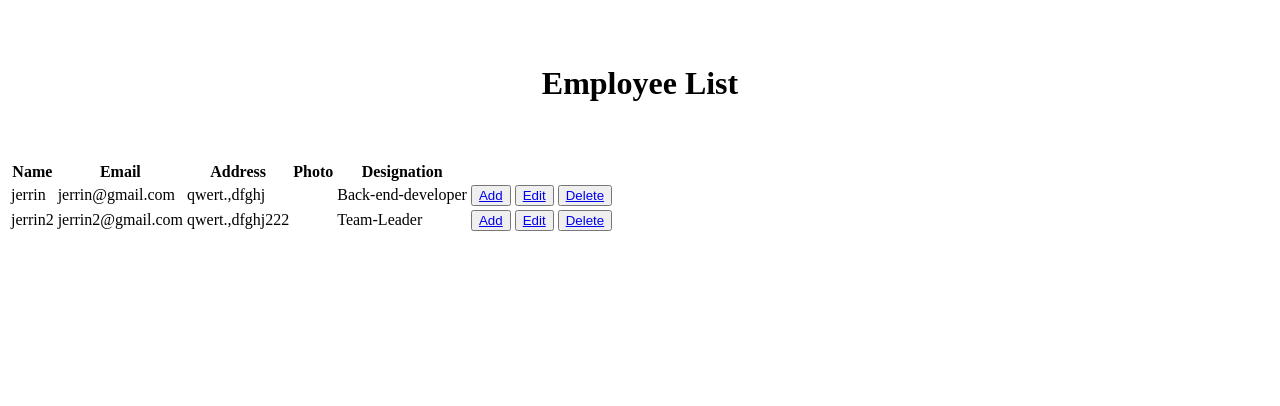
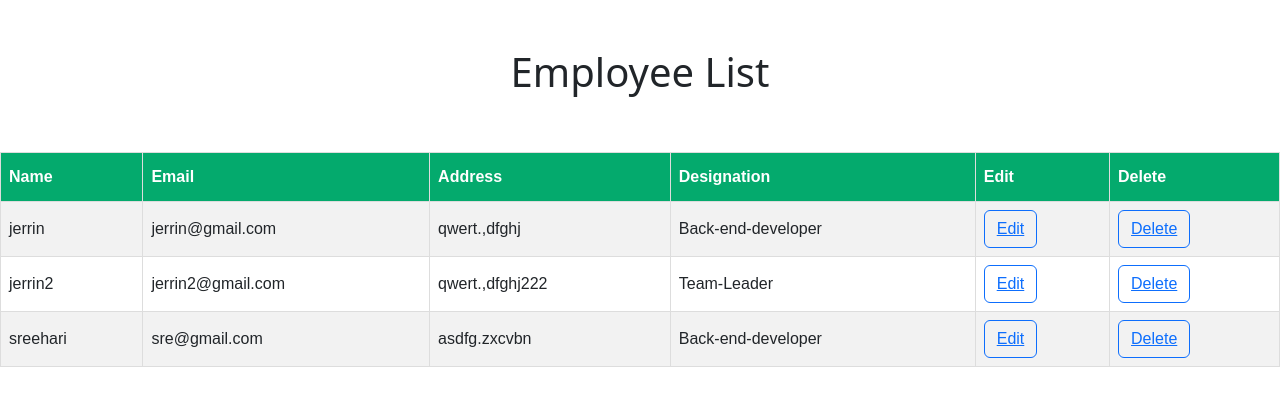
Before and after one commit to normaljerrin/EmployeeAventus, a Django app: page /emp-list in a window 1280 px wide. Shown: the top 406 px of the page. Run offline with Django 4.2, Linux system fonts and the light colour scheme; data comes from the database, SQL or seed files in the repository; some libraries are stand-ins or nearby versions.

Commit message:
first commit

```diff
--- /dev/null
+++ b/employee/emp_details/static/css/taskliststyle.css
@@ -0,0 +1,22 @@
+#Employee {
+  font-family: Arial, Helvetica, sans-serif;
+  border-collapse: collapse;
+  width: 100%;
+}
+
+#Employee td, #Employee th {
+  border: 1px solid #ddd;
+  padding: 8px;
+}
+
+#Employee tr:nth-child(even){background-color: #f2f2f2;}
+
+#Employee tr:hover {background-color: #ddd;}
+
+#Employee th {
+  padding-top: 12px;
+  padding-bottom: 12px;
+  text-align: left;
+  background-color: #04AA6D;
+  color: white;
+}
--- a/employee/emp_details/templates/emp_list.html
+++ b/employee/emp_details/templates/emp_list.html
@@ -7,20 +7,26 @@
     <script src="https://code.jquery.com/jquery-3.6.0.min.js"></script>
     <script type="text/javascript" src="https://cdn.datatables.net/1.10.25/js/jquery.dataTables.min.js"></script>
     <meta charset="UTF-8">
+    <link href="https://cdn.jsdelivr.net/npm/bootstrap@5.3.0-alpha2/dist/css/bootstrap.min.css" rel="stylesheet" integrity="sha384-aFq/bzH65dt+w6FI2ooMVUpc+21e0SRygnTpmBvdBgSdnuTN7QbdgL+OapgHtvPp" crossorigin="anonymous">
     <link rel="stylesheet" href="{% static 'css/taskliststyle.css' %}">
     <title>Employee-Lists</title>
 </head>
 <body>
 <br><br>
     <h1 align="center">Employee List</h1><br>
+
     <table id="Employee">
         <br>
         <tr>
             <th>Name</th>
             <th>Email</th>
             <th>Address</th>
-            <th>Photo</th>
+
             <th>Designation</th>
+
+            <th>Edit</th>
+            <th>Delete</th>
+
         </tr>
         {% for employee in emp_list %}
         <tr>
@@ -28,11 +34,11 @@
             <td>{{employee.name}}</td>
             <td>{{employee.email}}</td>
             <td>{{employee.address}}</td>
-            <td>{{employee.photo}}</td>
+
             <td>{{employee.designation}}</td>
-            <td><button type="submit" class="btn"><a href="{% url 'emp-create' %}">Add </a></button></td>
-            <td><button type="submit" class="btn"><a href="{% url 'emp-update' employee.id %}">Edit</a></button></td>
-            <td><button type="submit" class="btn"><a href="{% url 'emp-delete' employee.id %}">Delete</a></button></td>
+
+            <td><button type="submit" class="btn btn-outline-primary"><a href="{% url 'emp-update' employee.id %}">Edit</a></button></td>
+            <td><button type="submit" class="btn btn-outline-primary"><a href="{% url 'emp-delete' employee.id %}">Delete</a></button></td>
 
         </tr>
 
```
Also changed, not shown: employee/emp_details/static/css/style.css (added, +46 -0 lines), emp1.jpg (added), emp2.jpg (added), emp3.jpg (added), employee/db.sqlite3.
